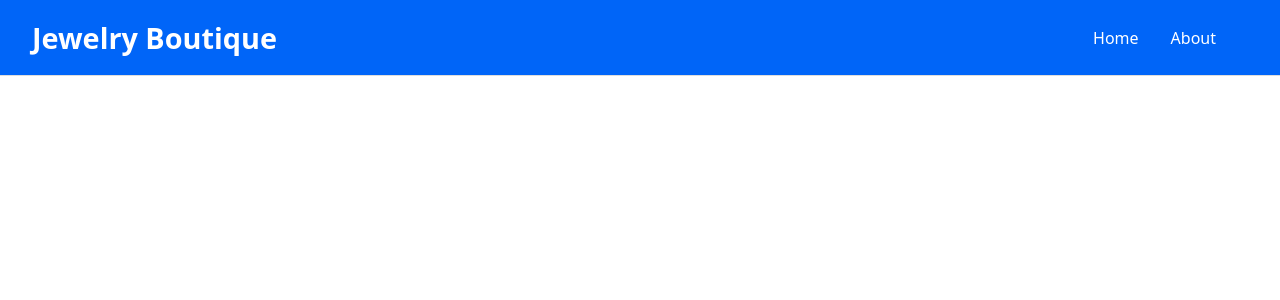
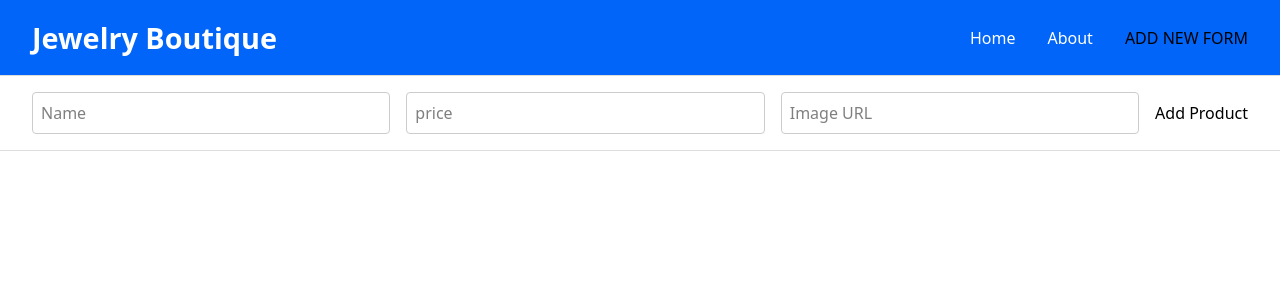
Before and after one commit to Andy-Ops254/group-3-react-project, a React (Vite) app in the folder group-3-project/: page /newform in a window 1280 px wide. Shown: the top 300 px of the page. Built offline with nearby package versions, Linux system fonts and the light colour scheme; no server answers.

Commit message:
create nav link for AddProductForm

```diff
--- a/group-3-project/src/App.jsx
+++ b/group-3-project/src/App.jsx
@@ -4,6 +4,7 @@ import ProductList from './components/productList'
 import Navbar from './components/Navbar'
 import { BrowserRouter as Router, Routes, Route } from 'react-router-dom'
 import About from './components/About'
+import AddProductForm from './components/AddProductForm'
 
 
 
@@ -18,17 +19,20 @@ useEffect(()=>  {
     .then(Data => setJewelryList(Data)) //update the state, passdown as prop to component
   }, [])
 
+  function updateList(item) {
+    setJewelryList([...jewelryList, item])
+  }
 
   return (
     <>
     <Navbar />
     <Routes>
-      <Route path="/" element={<ProductList jewelries={jewelryList} />} />
+      <Route path="/" element={<ProductList jewelries={jewelryList} onAddProduct={updateList}/>} />
       <Route path="/About" element={<About />} />
+      <Route path="/newform" element={<AddProductForm />}/>
+
     </Routes>
     </>
-
-
   )
 }
 
--- a/group-3-project/src/components/About.jsx
+++ b/group-3-project/src/components/About.jsx
@@ -2,11 +2,16 @@ import React from 'react'
 
 const About = () => {
   return (
-    <div>
-      <h1>Jewelry Boutique!</h1>
-      <p></p>
+    <div style = {styles.div}>
+        <h1 id="header">ABOUT JEWELRY BOUTIQUE</h1>
     </div>
   )
 }
+const styles = {
+    div: {
+        backgroundColor:"#FF3F33",
+        textAlign: "center"
+    }
+}
 
 export default About
--- a/group-3-project/src/components/AddProductForm.jsx
+++ b/group-3-project/src/components/AddProductForm.jsx
@@ -0,0 +1,77 @@
+import { useState } from "react";
+function AddProductForm({onAddProduct}) {
+    const[formData, setFormData] = useState({
+        image:"",
+        name: "",
+        category: "",
+        price: "",
+    });
+    function handleChange(e) {
+        const {name, value} = e.target;
+        setFormData({...formData,[name]:value})
+    }
+    function handleSubmit(e) {
+        e.preventDefault()
+
+        const newProduct = {
+            id:Date.now(),
+            name:formData.name,
+            price:Number(formData.price),
+            image:formData.image ||
+            "https://images.unsplash.com/photo-1602173574767-37ac01994b2a?q=80&w=735&auto=format&fit=crop&ixlib=rb-4.1.0&ixid=M3wxMjA3fDB8MHxwaG90by1wYWdlfHx8fGVufDB8fHx8fA%3D%3D"
+        }
+        onAddProduct(newProduct)
+        setFormData({name:"",price:"",image:""});
+    }
+    return (
+        <form onSubmit={handleSubmit} style={styles.form}>
+            <input
+            type="text"
+            name="name"
+            placeholder="Name"
+            value={formData.name}
+            onChange={handleChange}
+            required
+            style={styles.input}
+            />
+
+            <input
+             type="number"
+             name="price"
+             placeholder="price"
+             value={formData.price}
+             onChange={handleChange}
+             required
+             style={styles.input}
+            />
+
+            <input
+            type="text"
+            name="image"
+            placeholder="Image URL"
+            value={formData.image}
+            onChange={handleChange}
+            style={styles.input}
+            />
+            <button type="submit" style={styles.button}>Add Product</button>
+        </form>
+    )
+}
+const styles = {
+    form:{
+        display:"flex",
+        gap: "16px",
+        padding: "16px 32px",
+        backgroundColor:"f9f9f9",
+        borderBottom: "1px solid #ddd",
+        flexWrap:"wrap",
+    },
+    input:{
+        padding:"0.5rem",
+        border: "1px solid #ccc",
+        borderRadius: "4px",
+        flex: "1 1 200px",
+    },
+
+}
+export default AddProductForm;
--- a/group-3-project/src/components/ComingSoon.jsx
+++ /dev/null
@@ -1,9 +0,0 @@
-import React from 'react'
-
-const ComingSoon = () => {
-  return (
-    <h1>Coming Soon...</h1>
-  )
-}
-
-export default ComingSoon
--- a/group-3-project/src/components/Navbar.jsx
+++ b/group-3-project/src/components/Navbar.jsx
@@ -24,7 +24,10 @@ function Navbar() {
                 onMouseEnter={() => handleMouseEnter("about")}
                 onMouseLeave={handleMouseLeave} id="about"
                 >About</NavLink>
+
                  <div>
+
+                <NavLink to="/newform">ADD NEW FORM</NavLink>
             </div>
 
             </div>
--- a/group-3-project/src/components/productList.jsx
+++ b/group-3-project/src/components/productList.jsx
@@ -1,6 +1,7 @@
 import React from 'react'
 import App from '../App';
 import ProductCard from './ProductCard';
+import AddProductForm from './AddProductForm';
 
 
 function ProductList ({jewelries}) {
@@ -22,6 +23,8 @@ function ProductList ({jewelries}) {
                 //used the product card component finl
             ))}
             </div>
+
+
         </div>
 
     )
```
Lines whose indentation alone changed are shown as unchanged.
